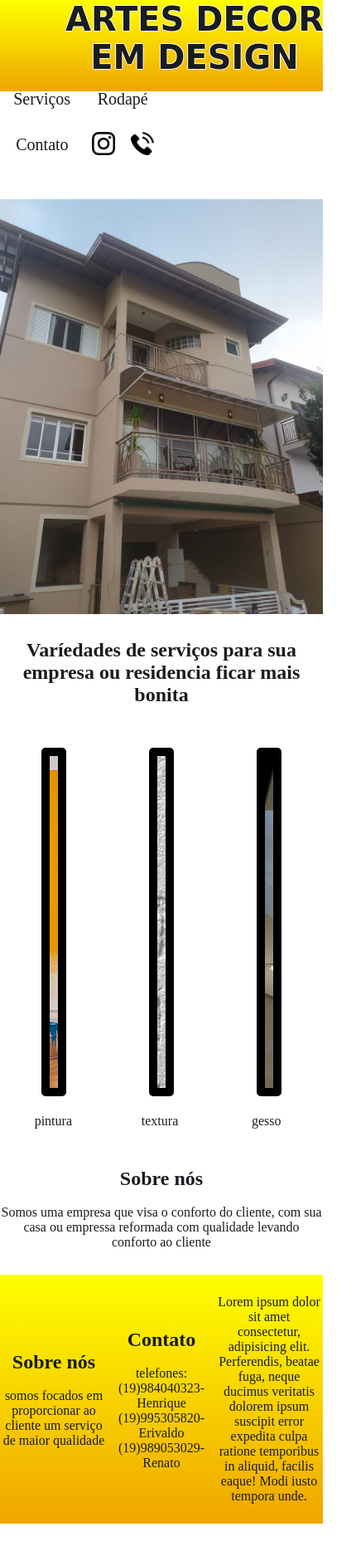
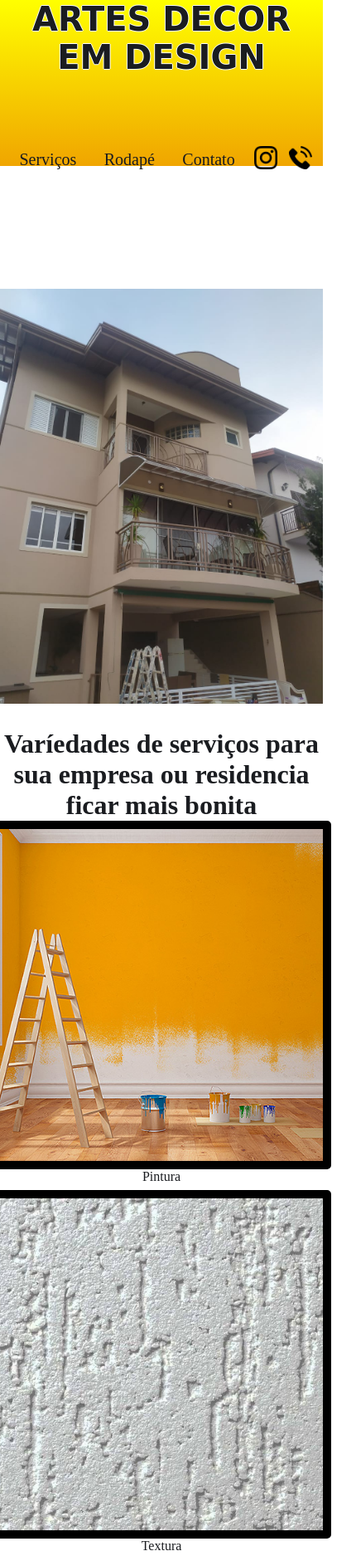
Before and after one commit to Lucasg879/Portif-lio, a plain HTML site: page index.html in a window 390 px wide. Shown: the top 1875 px of the page at 83% size, 430 px wide, since content can reach past the window. Before the commit the page ends 1836 px from the top, so only its background shows below. Drawn offline with Linux system fonts and the light colour scheme.

Commit message:
responsividade do site

```diff
--- a/estilo-menu.css
+++ b/estilo-menu.css
@@ -1,9 +1,8 @@
 /*barra de navegação*/
-.n-container{
-	max-width:100%;
+header{
 	max-height:200px;
 	display:flex;
-	height:110px;
+	height:200px;
 	width:100%;
 	align-items:center;
 	/*background-color: #A8A2A2;*/
@@ -13,7 +12,7 @@
 	background-size:100% 100%;
 	text-align:center;
 	flex-flow: row wrap;
-	clear: right;
+
 	/* position:fixed; */
 }
 /*.n-container a{
@@ -26,19 +25,21 @@
 	text-shadow:-1px 0 white, 0 1px white,
 	1px 0 white, 0 -1px white;
 	position: relative;
-	left:40px;
+	/* left:40px; */
 	color:#1a1c20 ;
+	float: left;
+	clear: both;
 }
-.n-container-dire{
+#navbar{
 	display: flex ;
+	justify-content: space-evenly;
+	align-items: center;
+	flex-flow:row;
+	text-align: center;
+	flex-grow:1;
 	width: 50%;
 	height: 100%;
-	align-items: center;
-	justify-content: space-around;
-	flex-flow:row wrap;
-	position: relative;
 	font-family: 'Source Sans Pro', sans-serif;
-
 }
 hr{
 	transform:rotate(-60deg);
--- a/estilo.css
+++ b/estilo.css
@@ -133,17 +133,24 @@ hr{
 	align-items: center;
 }
 #ctn_box{
+	width:100%;
+	height:auto;
 	display: flex;
-	flex-direction: row;
+	flex-flow:row wrap;
+	justify-content:space-evenly;
 
 }
 .content{
-	margin:50px;
+	display: flex;
+	align-items:center;
+	justify-content: center;
+	text-align: center;
+	flex-flow:row wrap;
 	margin-bottom:5px;
-	width: 400px;
+	width:400px;
 	height:400px;
-	border:10px solid black;
-	border-radius:5px;
+	margin-bottom:45px;
+
 }
 #img_box1{
 	height:100%;
@@ -155,14 +162,10 @@ hr{
 	width:100%;
 	object-fit: cover;
 }
-#box3{
-	background-image:url(gesso.jpg);
-	/*background-position:center top;*/
-	background-size:all;
-	background-repeat: no-repeat;
-	object-fit:cover;
-	background-origin:padding-box;
-	background-clip: padding-box;
+#img_box3{
+	height:100%;
+	width:100%;
+	object-fit: cover;
 }
 .ctn_lgnd{
 	width:100%;
@@ -189,3 +192,7 @@ hr{
 	justify-content: center;
 	font-family:'Fenix', serif;
 }
+.img_serv{
+	border:10px solid black;
+	border-radius:5px;
+}
--- a/index.html
+++ b/index.html
@@ -14,60 +14,60 @@
 	</head>
 	<body>
 		<!--Barra de Navegação -->
-		<header class="n-container">
+		<!-- <div id="n-bar"> -->
+			<header>
 				<a href="#ctn_slider" class="logo"><h1>ARTES DECOR EM DESIGN</h1></a>
-			<nav class="n-container-dire">
+				<nav class="" id="navbar">
 					<a href="#ctn_ttl_ctn_box" class="logo2" id="l2" onclick="descer()">Serviços</a>
 					<a href="#rodapé" class="logo3" id="l3">Rodapé</a>
 					<a href="#rodapé" class="logo4">Contato </a>
 					<!--Redes Sociais da barra de navegação-->
 					<a href="https://www.instagram.com/renato.caetano.1441/?hl=pt-br"><img src="insta_logo.png" style="width: 28px; height: 28px;"></a>
-				<a href=""><img src="./telefone.png" alt="Gregor Cresnar" style="width: 28px; height: 28px;"></a>
+					<a href=""><img src="./telefone.png" alt="" style="height: 28px; width: 28px;"></a>
 				</nav>
 			</header>
 
-		<main>
+		<div id="sup"></div>
+		<p id="teste" style="color: white;">
+		</p>
 		<!--Divisão do carrossel -->
-			<div id="ctn_ttl_slider">
+
 		<div id="ctn_slider">
-				</div>
 		</div>
 
 		<!--Divisão de pequenas caixas-->
-			<section>
+
 		<div id="ctn_ttl_ctn_box">
 			<h1 class="ttl_ctn_box"> Varíedades de serviços para sua empresa ou residencia ficar mais bonita</h1>
 		</div>
-
 			<div id="ctn_box">
-
 				<!--Primeira Caixa-->
-					<section class="content" id="box1"><img src="parede1.jpg" alt="" id="img_box1"></section>
-
+				<section class="content" id="box1"><img src="./parede1.jpg" alt="" class="img_serv" id="img_box1"><figcaption>Pintura</figcaption>
+				</section>
 				<!--Segunda Caixa-->
-					<section class="content" id="box2"><img src="textura.jpg" alt="" id="img_box2"></section>
-
+				<section class="content" id="box2"><img src="./textura.jpg" alt="" class="img_serv" id="img_box2"><figcaption>Textura</figcaption>
+				</section>
 				<!--Terceira caixa-->
-					<section class="content" id="box3"><img src="" alt=""></section>
+				<section class="content" id="box3"><img src="./gesso.jpg" alt="" class="img_serv" id="img_box3"><figcaption>Sanca</figcaption>
+				</section>
 			</div>
-
-				<div class="ctn_lgnd">
-					<p class="lgnd" style="width:33%;">pintura</p>
-					<p class="lgnd" style="width:33%;">textura</p>
-					<p class="lgnd" style="width:33%;">gesso</p>
-				</div>
+		<!-- <div class="ctn_lgnd">
+			<p class="lgnd" style="width:33%;">pintura
+			</p>
+			<p class="lgnd" style="width:33%;">textura
+			</p>
+			<p class="lgnd" style="width:33%;">gesso
+			</p>
+		</div> -->
 
 		<div class="ctn_ctn_sobre">
 			<div class="ctn_sobre"><h1 class="ttl_sobre">Sobre nós</h1><br><p class="p_sobre">Somos uma empresa que visa o conforto do cliente, com sua casa ou empressa reformada com qualidade levando conforto ao cliente</p></div>
 		</div>
-			</section>
+		<!--Botão flutuante-->
+		<button id="btnTop" onclick="backTop()">clique aqui
+		</button>
+		<!--Rodapé-->
 
-			<!--Botão flutuante-->
-			<button id="btnTop" onclick="backTop()">clique aqui</button>
-
-		</main>
-
-		<!--Rodapé-->
 		<footer id="rodapé">
 			<div class="div1">
 				<h2 class="ttl_sobre_nos">Sobre nós</h1>
```
Lines whose indentation alone changed are shown as unchanged.
